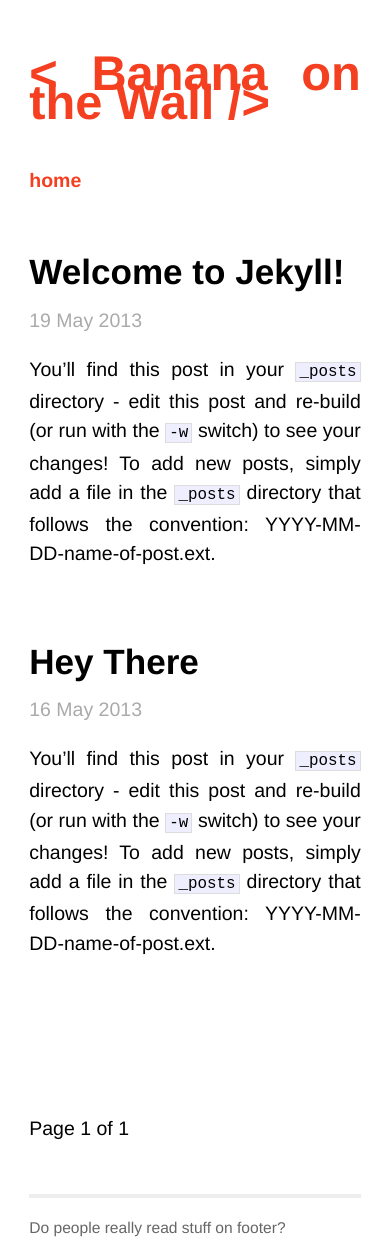
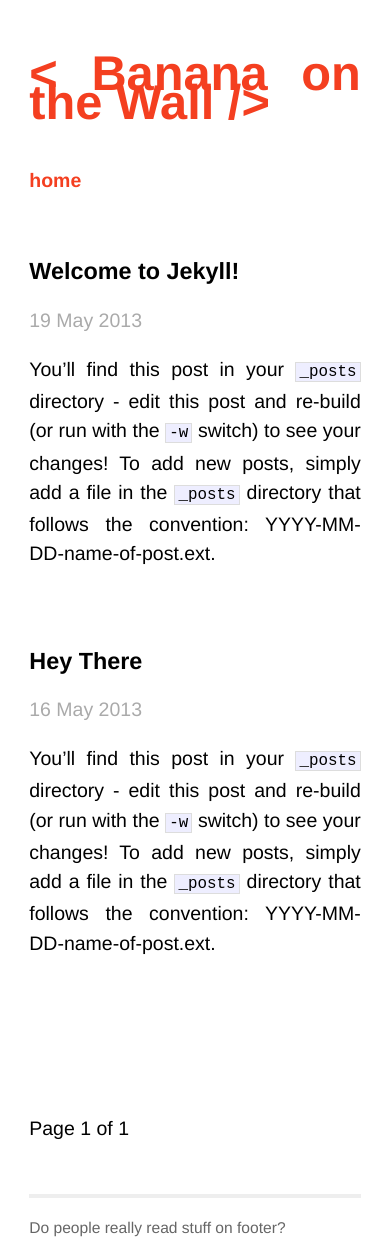
Before and after one commit to BananaOnTheWall/bananaonthewall.github.io, a Jekyll site: the page built from index.html, in a window 390 px wide. Built offline with Jekyll 4.4.1, drawn with Linux system fonts in a browser that asks for light colours; the list of posts is cut into pages by our own code.

Commit message:
Update main.css

```diff
--- a/css/main.css
+++ b/css/main.css
@@ -273,4 +273,13 @@
 max-width: 801px;
 }
 
+h1.title {
+display: inline-block;
+font-size: 1.2em;
 }
+
+#post h2 {
+font-size: 1.2em;
+}
+
+}
```
